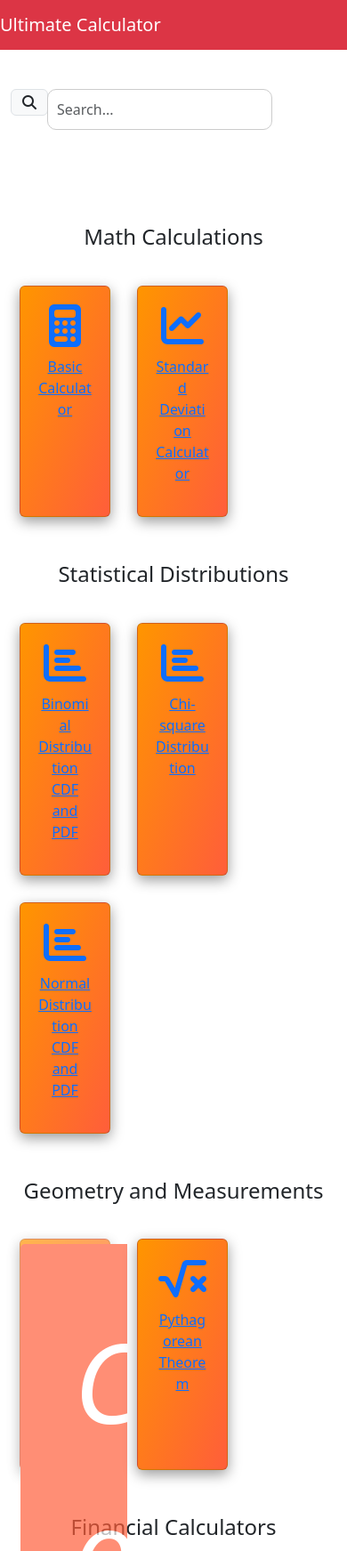
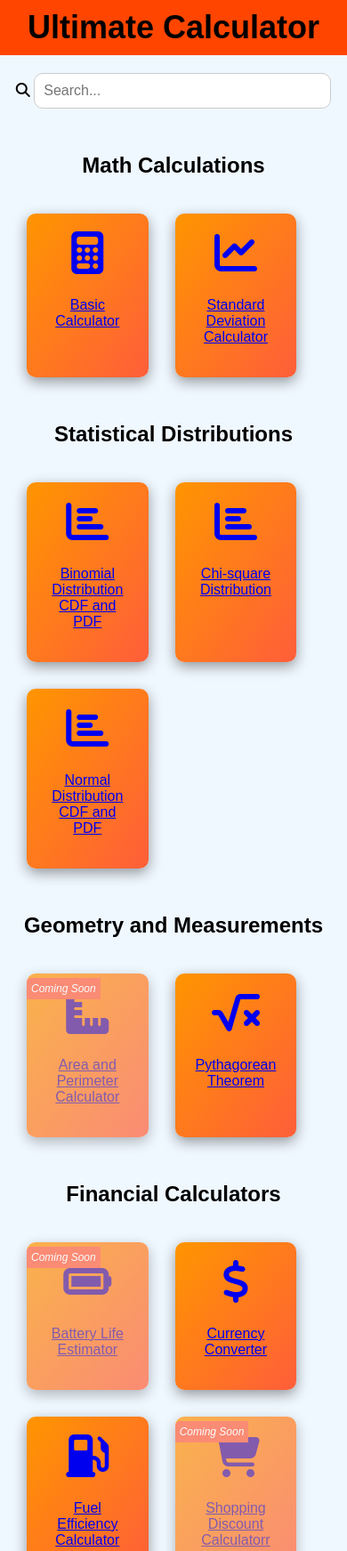
Before and after one commit to sabdulq/UC.io, a website: page index.html in a window 390 px wide. Shown: the top 1743 px of the page at 89% size. Drawn offline with nearby package versions, Linux system fonts and the light colour scheme.

Commit message:
j  j
yhbn

```diff
--- a/index.html
+++ b/index.html
@@ -8,8 +8,6 @@
           rel="stylesheet"
           href="node_modules/@fortawesome/fontawesome-free/css/all.min.css"
   />
-    <script src="node_modules/fastclick/lib/fastclick.js"></script>
-
 
   <style>
       body {
@@ -160,57 +158,48 @@
 
       /* Styles only for coming soon cards */
       .card.coming-soon .coming-soon-banner {
-          white-space: initial;
-          font-size: 12px;
-          padding: 5px;
+        position: absolute;
+        top: 5px;
+        left: 0px;
+        max-width: 110%;
+        white-space: normal;
+        overflow: hidden;
       }
 
       @media (max-width: 768px) {
         .card.coming-soon .coming-soon-banner {
           white-space: initial;
-          font-size: 125px;
-          padding: 60px;
+          font-size: 12px;
+          padding: 5px;
         }
       }
     </style>
-    <!-- Link to the locally installed Bootstrap CSS file -->
-<link rel="stylesheet" href="node_modules/bootstrap/dist/css/bootstrap.min.css">
+
+
+  <script src="node_modules/fastclick/lib/fastclick.js"></script>
 
   <!-- Link to the locally installed jQuery -->
   <script src="node_modules/jquery/dist/jquery.min.js"></script>
 
   <!-- Link to the locally installed Popper.js -->
-<script src="node_modules/@popperjs/core/dist/umd/popper.min.js"></script>
+  <script src="node_modules/popper.js/dist/umd/popper.min.js"></script>
 
+  <!-- Link to the locally installed Bootstrap JS -->
+  <script src="node_modules/bootstrap/dist/js/bootstrap.min.js"></script>
+</head>
 
-
-  </head>
 <body>
-<!-- Replace the existing <nav> and <div> elements with Bootstrap classes -->
-<nav class="navbar navbar-expand-lg navbar-dark bg-danger">
-  <a class="navbar-brand" href="#">Ultimate Calculator</a>
+<nav>
+  <h1 class="title">Ultimate Calculator</h1>
 </nav>
 
-<div class="container mt-4">
-  <div class="row">
-    <div class="col-lg-7 mx-auto">
-      <div class="input-group mb-3">
-        <div class="input-group-prepend">
-          <span class="input-group-text"><i class="fas fa-search"></i></span>
+<div class="search-container">
+  <i class="fas fa-search"></i>
+  <input type="text" id="search-input" placeholder="Search..." />
 </div>
-        <input
-          type="text"
-          id="search-input"
-          class="form-control"
-          placeholder="Search..."
-        />
-      </div>
-    </div>
-  </div>
-
 <div class="container"></div>
 <script>
-  window.addEventListener('load', function() {
+      window.addEventListener("load", function () {
         FastClick.attach(document.body);
       });
     </script>
@@ -494,22 +483,6 @@
 
       window.addEventListener("resize", resizeBanner);
 
-      // Add this code to your main page script
-document.addEventListener("scroll", () => {
-  const scrollPosition = window.scrollY;
-  document.cookie = `scrollPosition=${scrollPosition}`;
-});
-// Add this code to your main page script, right after the scroll listener
-window.addEventListener("load", () => {
-  const scrollCookie = document.cookie
-    .split(";")
-    .find((cookie) => cookie.includes("scrollPosition"));
-
-  if (scrollCookie) {
-    const scrollPosition = parseInt(scrollCookie.split("=")[1]);
-    window.scrollTo(0, scrollPosition);
-  }
-});
 
     </script>
 </body>
```
Lines whose indentation alone changed are shown as unchanged.
